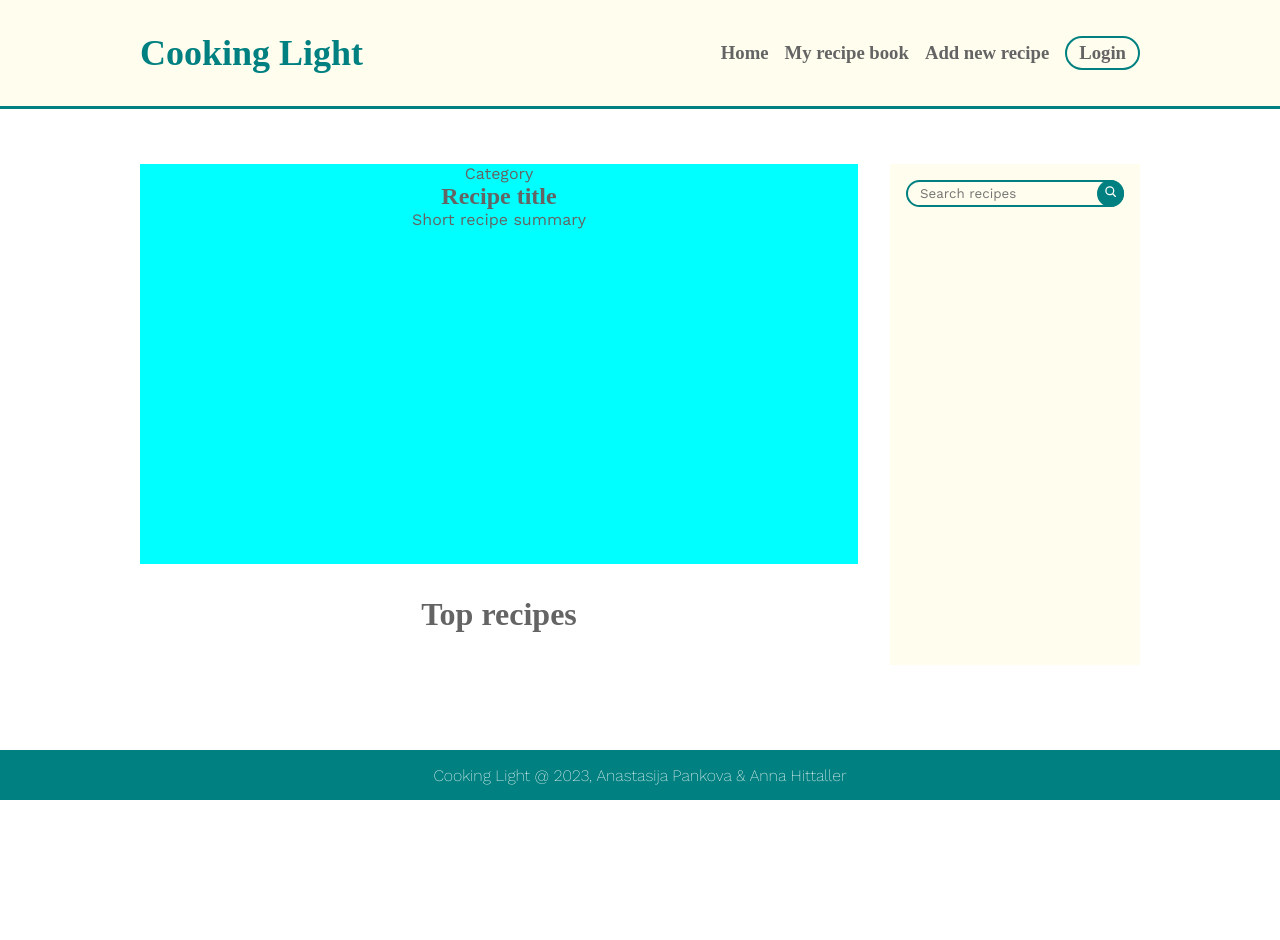
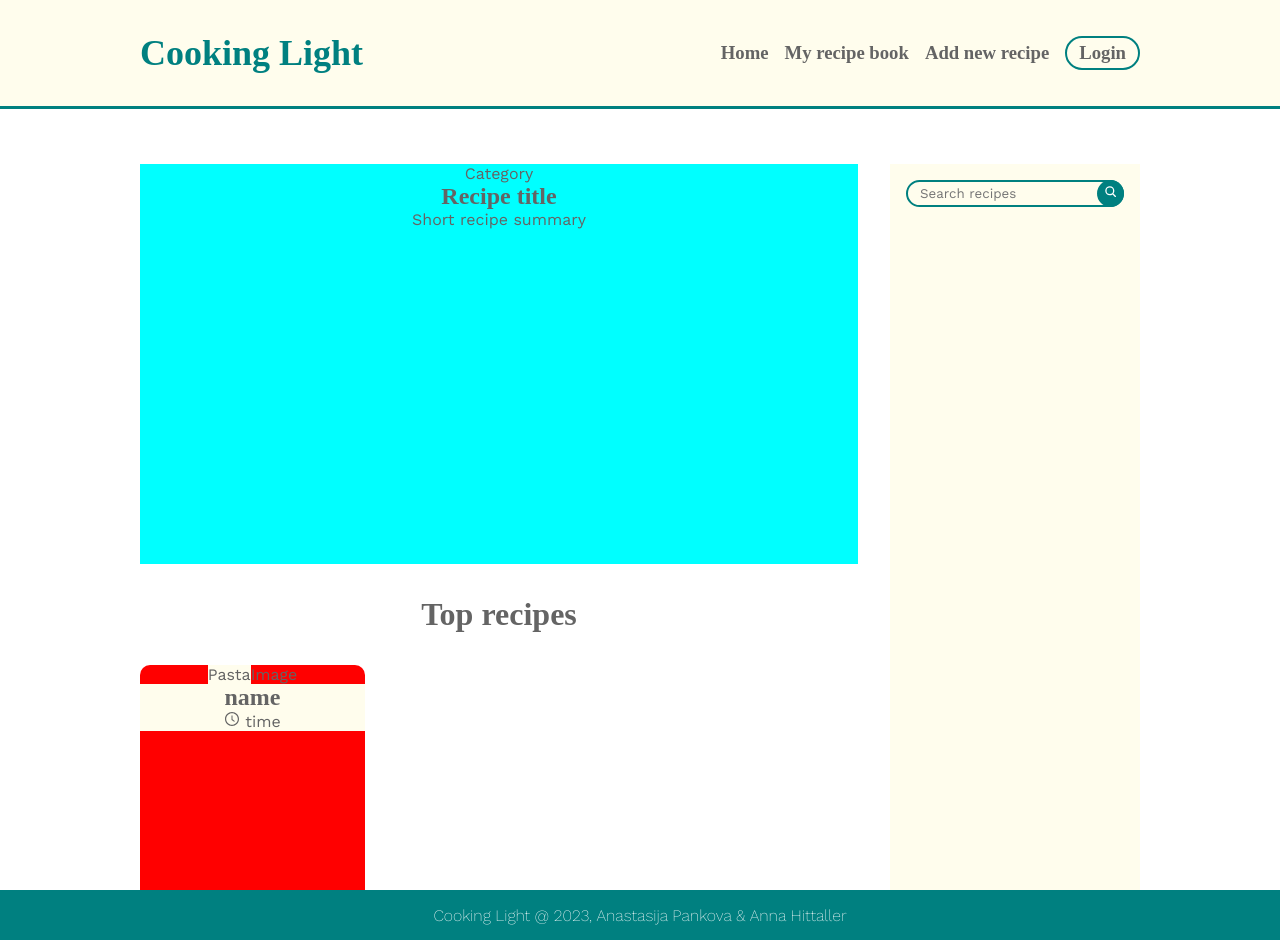
Before and after one commit to AnnaHittaller/cookbook-cms, a React (Create React App) app: page / in a window 1280 px wide. Before the commit the page ends 800 px from the top, so only its background shows below. Built offline with nearby package versions, Linux system fonts and the light colour scheme; no server answers; a web font is replaced by a local one.

Commit message:
recipe card in progress

```diff
--- a/src/components/BlogPostList.js
+++ b/src/components/BlogPostList.js
@@ -1,5 +1,10 @@
+import { RecipeCard } from './RecipeCard'
+
 function BlogPostList() {
-	return <></>;
+
+	return (
+		<RecipeCard />
+	);
 }
 
 export default BlogPostList;
--- /dev/null
+++ b/src/components/RecipeCard.js
@@ -0,0 +1,17 @@
+import '../styles/recipeCard.css'
+import { AiOutlineClockCircle } from 'react-icons/ai'
+
+export function RecipeCard(props) {
+
+    return (
+        <div className='card'>
+            <div>
+                <span className='card-caregory'>Pasta</span>
+                Image</div>
+            <div className='card-bottom'>
+                <h2>name</h2>
+                <p><AiOutlineClockCircle />   time</p>
+            </div>
+        </div>
+    )
+}
--- /dev/null
+++ b/src/styles/recipeCard.css
@@ -0,0 +1,15 @@
+.card {
+    width: 225px;
+    height: 225px;
+    background-color: red;
+    border-radius: 10px 10px 0 0;
+}
+
+.card-caregory {
+    background-color: #FFFDED;
+}
+
+
+.card-bottom {
+    background-color: #FFFDED;
+}
```
